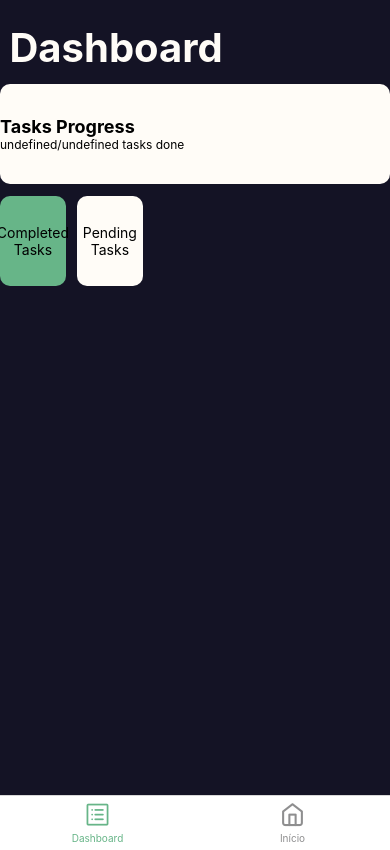
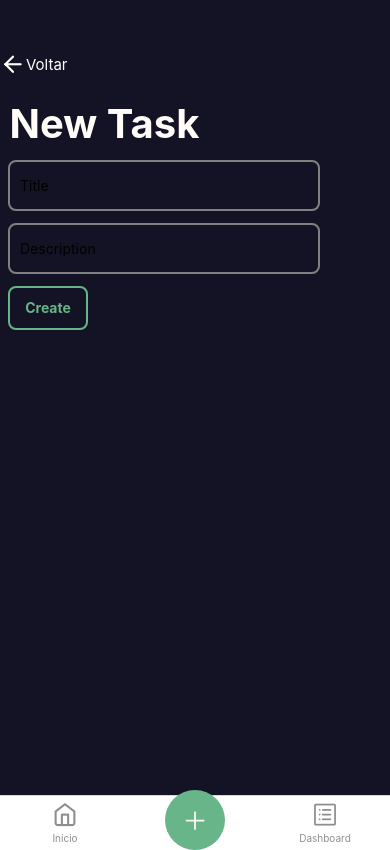
Before and after one commit to dfbrasil/ToDoListReactNative, a React Native app in the folder ToDoList/: screen /NewTask in a window 390 px wide. Built offline with nearby package versions, Linux system fonts and the light colour scheme.

Commit message:
New screen

```diff
--- a/ToDoList/src/@types/types.d.ts
+++ /dev/null
@@ -1 +0,0 @@
-declare module '*.png'
--- a/ToDoList/src/components/buttonAddTask/index.tsx
+++ /dev/null
@@ -1,30 +0,0 @@
-import { Image, TouchableOpacity, SafeAreaView, Modal } from 'react-native';
-import { useState } from 'react';
-import IconButtonAdd  from '../../../assets/IconButton.png';
-
-import style from './styles'
-
-
-
-const ButtonAddTask = () => {
-
-  const [modalShow, setModalShow] = useState(false);
-
-  const activeModal = () => {
-    setModalShow(true)
-  };
-
-  const inactiveModal = () => {
-    setModalShow(false)
-  };
-
-  return (
-    <SafeAreaView>
-      <TouchableOpacity onPress={activeModal} style={style.buttonAdd}>
-        <Image source={IconButtonAdd} style={style.iconButton} />
-      </TouchableOpacity>
-    </SafeAreaView>
-  )
-}
-
-export default ButtonAddTask;
--- a/ToDoList/src/components/buttonAddTask/styles.ts
+++ /dev/null
@@ -1,19 +0,0 @@
-import { StyleSheet } from "react-native";
-import { theme } from '../../theme/index';
-
-export default StyleSheet.create({
-    buttonAdd: {
-        justifyContent: 'center',
-        alignItems: 'center',
-        backgroundColor: theme.colors.base.green,
-        height: 60,
-        width: 60,
-        borderRadius: 50,
-
-    },
-    iconButton: {
-        width: 20,
-        height: 20,
-    },
-
-})
--- a/ToDoList/src/components/task/index.tsx
+++ b/ToDoList/src/components/task/index.tsx
@@ -4,7 +4,7 @@ import { CheckBox } from 'react-native-elements';
 import FontAwesome from "@expo/vector-icons/FontAwesome";
 import styles from "./styles";
 
-interface TaskProps {
+export interface TaskProps {
     title: string,
     subtitle: string,
     active: boolean,
--- a/ToDoList/src/components/task/styles.ts
+++ b/ToDoList/src/components/task/styles.ts
@@ -22,7 +22,6 @@ export default StyleSheet.create({
         borderRadius: 10,
         margin: 2
     },
-
     taskContainer: {
         width: '100%',
         flexDirection: 'row',
@@ -35,7 +34,8 @@ export default StyleSheet.create({
     },
     icons: {
         flexDirection: 'row',
-        alignItems: 'center'
+        alignItems: 'center',
+        justifyContent: 'center'
     },
     title: {
         fontSize: theme.font_size.title18,
@@ -45,7 +45,7 @@ export default StyleSheet.create({
     subtitle: {
         fontSize: theme.font_size.subtitle,
         color: theme.colors.base.black,
-        opacity: 0.5,
+        opacity: 0.3,
         fontWeight: 'bold'
     }
 })
--- a/ToDoList/src/routes/index.tsx
+++ b/ToDoList/src/routes/index.tsx
@@ -1,4 +1,3 @@
-import { StyleSheet } from "react-native";
 import { NavigationContainer } from "@react-navigation/native";
 import TabBottomRoutes from "./routes";
 
--- a/ToDoList/src/routes/routes.tsx
+++ b/ToDoList/src/routes/routes.tsx
@@ -1,24 +1,57 @@
-import { createBottomTabNavigator, BottomTabScreenProps } from '@react-navigation/bottom-tabs';
+import { View } from 'react-native';
+import { createBottomTabNavigator } from '@react-navigation/bottom-tabs';
 import { Feather, AntDesign } from '@expo/vector-icons';
 import Dashboard from '../screens/Dashboard/Dashboard';
 import Home from '../screens/Home/Home';
+import NewTask from '../screens/NewTask/NewTask';
 import { theme } from '../theme/index';
+
 
 type TabParamList = {
   Dashboard: undefined;
   Home: undefined;
+  NewTask: undefined;
 };
 
 const Tab = createBottomTabNavigator<TabParamList>();
 
 export default function TabBottomRoutes() {
   return (
-    <Tab.Navigator screenOptions={{
-      headerShown: false,
-      tabBarActiveTintColor: theme.colors.base.green,
-      tabBarHideOnKeyboard: true,
-
-      }}>
+    <Tab.Navigator
+      screenOptions={{
+        headerShown: false,
+        tabBarActiveTintColor: theme.colors.base.green,
+        tabBarHideOnKeyboard: true,
+      }}
+    >
+      <Tab.Screen
+        name="Home"
+        component={Home}
+        options={{
+          tabBarIcon: ({ color, size }) => <Feather name="home" size={size} color={color} />,
+          tabBarLabel: 'Início',
+        }}
+      />
+      <Tab.Screen
+        name="NewTask"
+        component={NewTask}
+        options={{
+          tabBarLabel: '',
+          tabBarActiveTintColor: theme.colors.base.white,
+          tabBarIcon: ({ color=theme.colors.base.white, size }) => (
+            <View style={{
+              justifyContent: 'center',
+              alignItems: 'center',
+              backgroundColor: theme.colors.base.green,
+              height: 60,
+              width: 60,
+              borderRadius: 50,
+            }}>
+              <AntDesign name="plus" size={size} color={color} />
+            </View>
+          ),
+        }}
+      />
       <Tab.Screen
         name="Dashboard"
         component={Dashboard}
@@ -27,14 +60,6 @@ export default function TabBottomRoutes() {
           tabBarLabel: 'Dashboard',
         }}
       />
-      <Tab.Screen
-        name="Home"
-        component={Home}
-        options={{
-          tabBarIcon: ({ color, size }) => <Feather name="home" size={size} color={color} />,
-          tabBarLabel: 'Início',
-        }}
-      />
     </Tab.Navigator>
   );
 }
--- a/ToDoList/src/screens/Home/Home.tsx
+++ b/ToDoList/src/screens/Home/Home.tsx
@@ -1,21 +1,25 @@
-import { View, SafeAreaView } from 'react-native';
+import { View, SafeAreaView, ScrollView } from 'react-native';
 import Task from '../../components/task';
 import { useState } from 'react';
 import SearchBar from "../../components/searchBar";
-import ButtonAddTask from '../../components/buttonAddTask';
 import Title from '../../components/title';
 
 import styles from "./styles";
 
-const tasksList = [
-  { title: 'Treino', subtitle: 'Braços' },
-  { title: 'Festa', subtitle: 'Carnaval' },
-  { title: 'Treino', subtitle: 'Pernas' },
+export interface TaskItem {
+  id: number,
+  title: string,
+  subtitle: string,
+}
+
+const tasksList: TaskItem[] = [
+
+
 ];
 
 export default function Home() {
   const [completedTasks, setCompletedTasks] = useState(0);
-  const [pendingTasks, setPendingTasks] = useState(tasksList.length);
+  const [pendingTasks, setPendingTasks] = useState(0);
 
   const updateTaskCount = (isChecked: boolean) => {
     if (isChecked) {
@@ -30,7 +34,7 @@ export default function Home() {
       <SafeAreaView style={styles.container}>
         <Title name='Todo List'/>
         <SearchBar />
-
+        <ScrollView contentContainerStyle={styles.tasksScroll}>
           {tasksList.map((task, index) => (
           <Task
           key={index}
@@ -40,9 +44,7 @@ export default function Home() {
             onToggle={updateTaskCount}
             />
           ))}
-        <View style={styles.buttonContainer}>
-          <ButtonAddTask />
-        </View>
+        </ScrollView>
       </SafeAreaView>
   )
 }
--- a/ToDoList/src/screens/Home/styles.ts
+++ b/ToDoList/src/screens/Home/styles.ts
@@ -13,10 +13,7 @@ export default StyleSheet.create({
         gap:12,
         position: "relative",
     },
-    buttonContainer: {
-        position: 'absolute',
-        bottom: '5%',
-        right: '10%',
-
+    tasksScroll: {
+        gap: 5
     },
 })
--- /dev/null
+++ b/ToDoList/src/screens/NewTask/NewTask.tsx
@@ -0,0 +1,57 @@
+import { useState } from 'react';
+import { SafeAreaView, View, TouchableOpacity, TextInput, Text } from 'react-native';
+import { BottomTabNavigationProp } from '@react-navigation/bottom-tabs';
+import Title from '../../components/title';
+import { Feather } from '@expo/vector-icons';
+import { TabParamList } from '../../types/types';
+
+import styles from './styles';
+import { theme } from '../../theme';
+
+type BottomTabNavigation = BottomTabNavigationProp<TabParamList, 'NewTask'>;
+
+interface NewTaskProps {
+  navigation: BottomTabNavigation;
+}
+
+export default function NewTask({ navigation }: NewTaskProps) {
+  const [title, setTitle] = useState('');
+  const [subtitle, setSubtitle] = useState('');
+
+  const handleGoBack = () => {
+    navigation.goBack();
+  };
+
+  const handleSaveTask = () => {;
+    navigation.goBack();
+  };
+
+  return (
+    <SafeAreaView style={styles.container}>
+      <View style={styles.content}>
+        <TouchableOpacity  style={styles.backContent} onPress={handleGoBack}>
+          <Feather name="arrow-left" size={26} color="white" />
+          <Text style={{color: 'white', fontSize: theme.font_size.pattern14}}>Voltar</Text>
+        </TouchableOpacity>
+        <Title name="New Task" />
+      </View>
+      <View style={styles.inputContent}>
+        <TextInput
+          style={styles.input}
+          placeholder="Title"
+          value={title}
+          onChangeText={setTitle}
+        />
+        <TextInput
+          style={styles.input}
+          placeholder="Description"
+          value={subtitle}
+          onChangeText={setSubtitle}
+        />
+        <TouchableOpacity style={styles.customButtom} onPress={handleSaveTask}>
+          <Text style={styles.textButton}>Create</Text>
+        </TouchableOpacity>
+      </View>
+    </SafeAreaView>
+  );
+}
--- /dev/null
+++ b/ToDoList/src/screens/NewTask/styles.ts
@@ -0,0 +1,53 @@
+import { StyleSheet } from "react-native";
+import { theme } from '../../theme/index';
+
+export default StyleSheet.create({
+    container: {
+        flex: 1,
+        width: '100%',
+        height: '100%',
+        backgroundColor: theme.colors.background.bgpattern,
+        alignItems: 'flex-start',
+        justifyContent: 'flex-start',
+        padding: 27,
+        gap:12,
+    },
+    content: {
+        marginTop: 50,
+    },
+    backContent: {
+        flexDirection: 'row',
+        alignItems: 'center',
+    },
+    inputContent: {
+        justifyContent: "space-between",
+        height: 150,
+        width: '80%',
+        marginLeft: 8
+    },
+    input: {
+        width: '100%',
+        borderWidth: 2,
+        borderColor: 'gray',
+        borderRadius: 8,
+        paddingHorizontal: 10,
+        paddingVertical: 15,
+        marginBottom: 12,
+    },
+    customButtom: {
+        alignItems: 'center',
+        justifyContent: 'center',
+        width: 80,
+        height: 44,
+        borderWidth: 2,
+        borderColor: theme.colors.base.green,
+        borderRadius: 8,
+        paddingHorizontal: 10,
+        paddingVertical: 10,
+    },
+    textButton: {
+        color: theme.colors.base.green,
+        fontWeight: 'bold',
+    },
+  }
+)
```
Also changed, not shown: ToDoList/src/types/types.d.ts (added, +8 -0 lines). Lines whose indentation alone changed are shown as unchanged.
